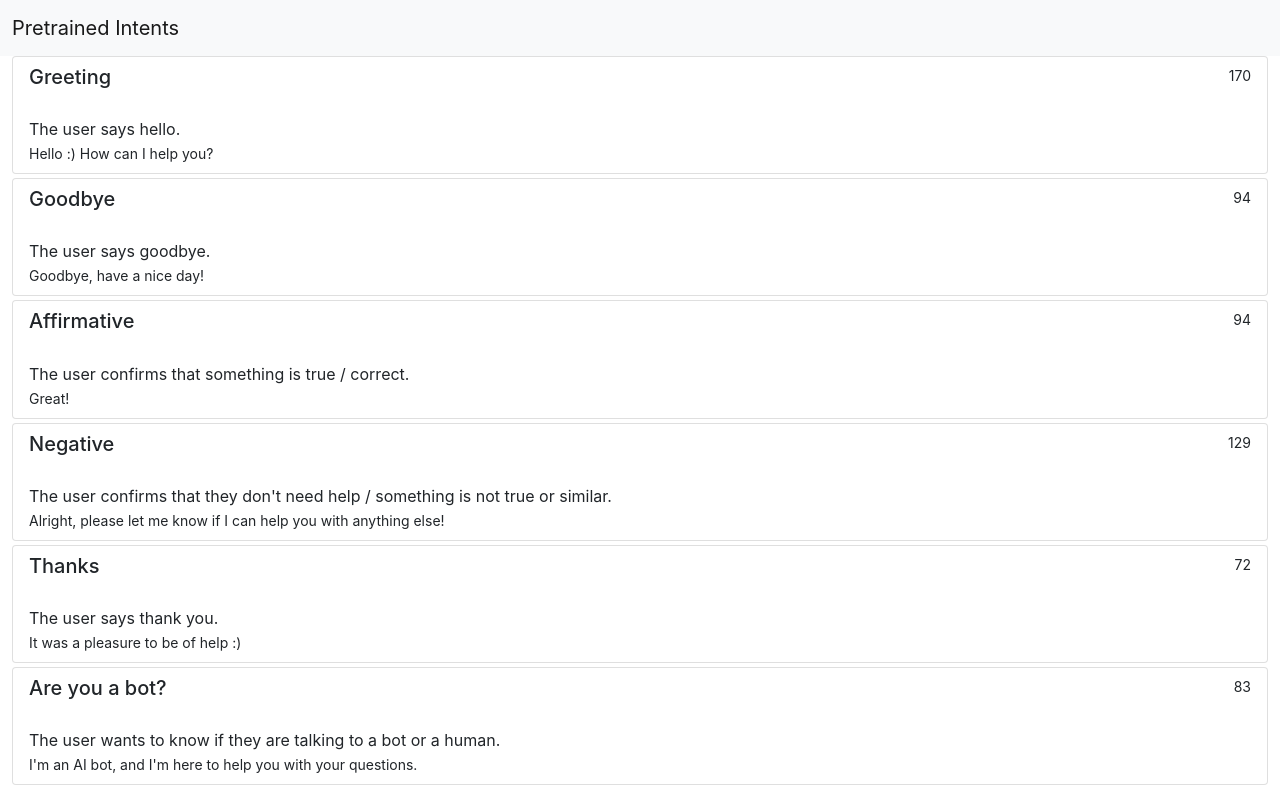
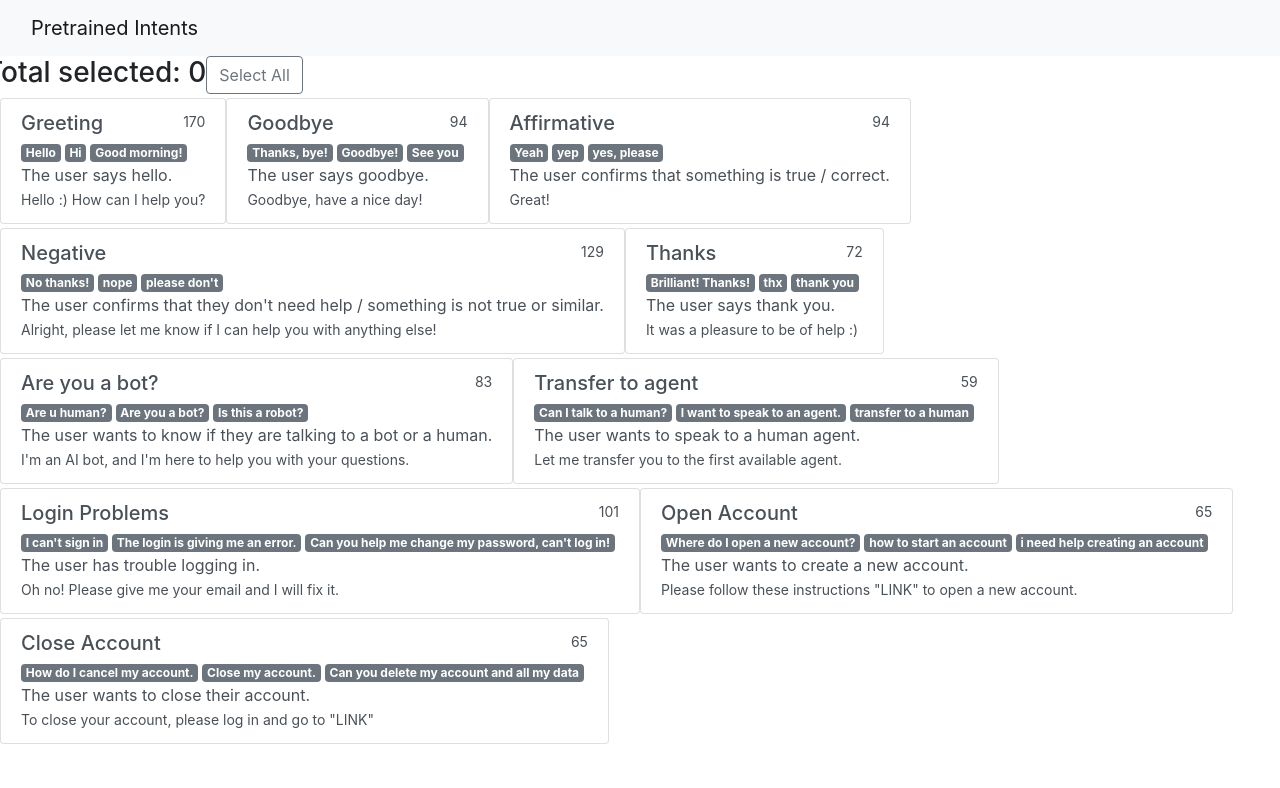
Before and after one commit to aminul007bd/react-playground, a React (Create React App) app: page / in a window 1280 px wide. Shown: the top 788 px of the page. Built offline with nearby package versions, Linux system fonts and the light colour scheme; the HTML template or start-up script is replaced by a standard one.

Commit message:
change bootstrap

```diff
--- a/package.json
+++ b/package.json
@@ -6,7 +6,7 @@
     "@testing-library/jest-dom": "^5.11.4",
     "@testing-library/react": "^11.1.0",
     "@testing-library/user-event": "^12.1.10",
-    "bootstrap": "^5.0.0-beta1",
+    "bootstrap": "^4.6.0",
     "react": "^17.0.1",
     "react-bootstrap": "^1.1.0-rc.0",
     "react-bootstrap-icons": "^1.0.3-alpha5",
--- a/public/index.html
+++ b/public/index.html
@@ -40,5 +40,4 @@
       To create a production bundle, use `npm run build` or `yarn build`.
     -->
   </body>
-  <script src="https://cdn.jsdelivr.net/npm/bootstrap@5.0.0-beta1/dist/js/bootstrap.bundle.min.js" integrity="sha384-ygbV9kiqUc6oa4msXn9868pTtWMgiQaeYH7/t7LECLbyPA2x65Kgf80OJFdroafW" crossorigin="anonymous"></script>
 </html>
--- a/src/components/PretrainedIntents.js
+++ b/src/components/PretrainedIntents.js
@@ -3,9 +3,11 @@ import appData from '../data/intents.json'
 import { Link } from 'react-router-dom'
 
 function PretrainedIntents() {
-	const [isActive, setIsActive] = useState(false)
 	const [selectedIds, setSelectedIds] = useState([])
+	const [selectAll, setSelectAll] = useState(false)
+
 	console.log('selected ids: ', selectedIds)
+
 	const topRow = () => {
 		return (
 			<div className="row">
@@ -18,6 +20,15 @@ function PretrainedIntents() {
 			</div>
 		)
 	}
+
+	const selectAllIntents = () => {
+		const allIds = appData.map((intents) => {
+			return intents.id
+		})
+		console.log('all ids', allIds)
+		setSelectedIds(...selectedIds, allIds)
+	}
+
 	const intentsData = appData.map((intents) => {
 		const onToggle = (id) => {
 			if (selectedIds.includes(id)) {
@@ -28,6 +39,7 @@ function PretrainedIntents() {
 			}
 		}
 		const isRowSelected = selectedIds.includes(intents.id) ? 'active' : ''
+
 		return (
 			<div className="list-group mb-1" key={intents.id}>
 				<Link
@@ -40,7 +52,7 @@ function PretrainedIntents() {
 						<small>{intents.trainingData.expressionCount}</small>
 					</div>
 					{intents.trainingData.expressions.map((expression) => (
-						<span key={expression.id} className="badge badge-secondary badge-pill mr-1">
+						<span key={expression.id} className="badge badge-secondary mr-1">
 							{expression.text}
 						</span>
 					))}
@@ -53,8 +65,19 @@ function PretrainedIntents() {
 	})
 	return (
 		<>
-			{topRow}
-			{intentsData}
+			<div className="row">
+				<div className="row">
+					<div className="col-xs-6">
+						<h3>{`Total selected: ${selectedIds.length}`}</h3>
+					</div>
+					<div className="col-xs-6">
+						<button className="btn btn-outline-secondary" onClick={selectAllIntents}>
+							Select All
+						</button>
+					</div>
+				</div>
+			</div>
+			<div className="row">{intentsData}</div>
 		</>
 	)
 }
```
Also changed, not shown: 2 other files (tests, documents, lock files or other folders).
